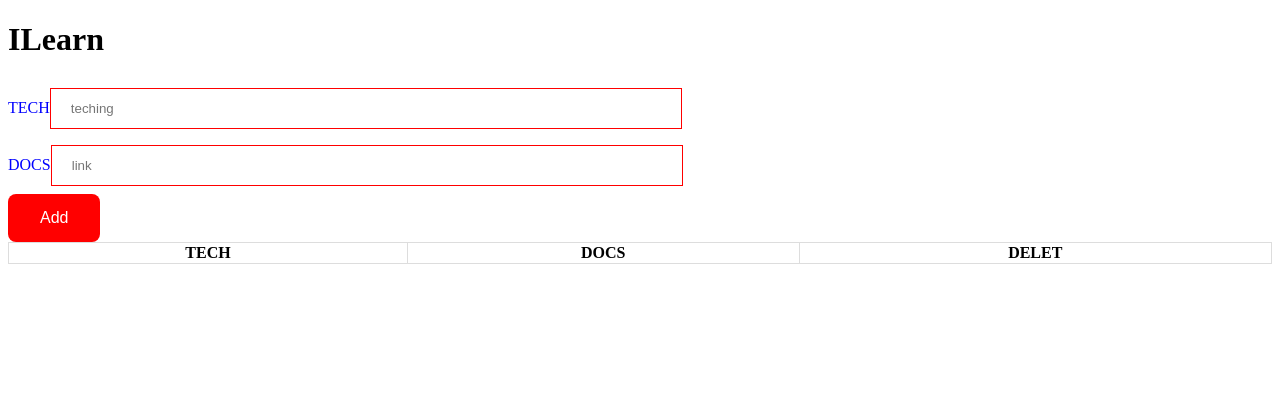
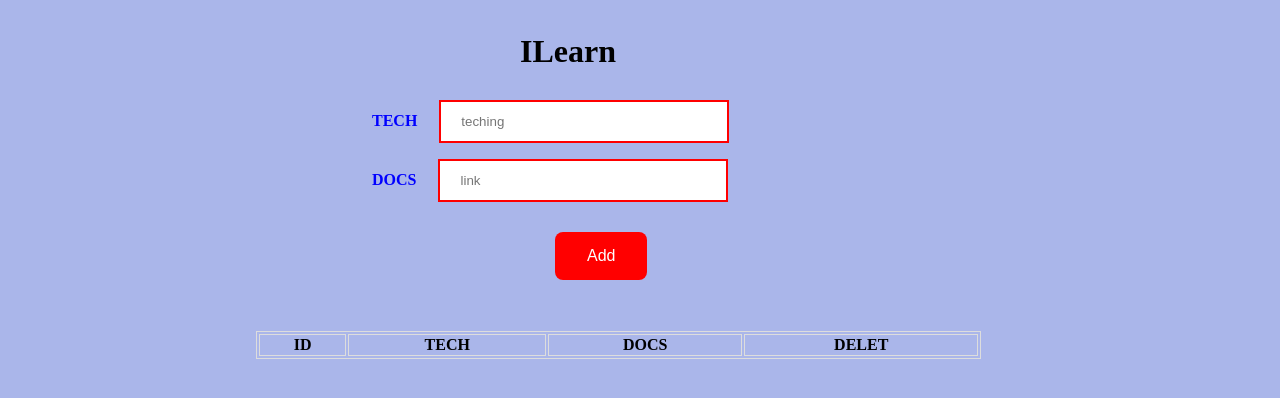
Before and after one commit to coStars/iLearn, a React app: page / in a window 1280 px wide. Shown: the top 398 px of the page. Built offline with nearby package versions, Linux system fonts and the light colour scheme.

Commit message:
remove style from jsx file and put it in css file, move input state to learnList file, add reduser

```diff
--- a/public/css/style.css
+++ b/public/css/style.css
@@ -1,17 +1,12 @@
-/*.form-group{
-  padding: 10px;
-  border: solid 1px #fff;
-  box-shadow: inset 1px 1px 2px 0 #707070;
-  transition: box-shadow 0.3s;
-}*/
+
 table, td, th {
     border: 1px solid #ddd;
     text-align: left;
 }
 
 table {
-    border-collapse: collapse;
-    width: 100%;
+    width: 125%;
+    margin: 22px -94px
 
 }
 
@@ -28,6 +23,7 @@ input {
   margin: 8px 0;
   box-sizing: border-box;
   border: 1px solid black;
+  border-width: 2px;
 }
 .btn-default {
   border-radius: 8px;
@@ -37,8 +33,36 @@ input {
     text-decoration: none;
     display: inline-block;
     font-size: 16px;
+    margin: 22px 205px 29px;
 }
 label {
   color: blue;
   font-size: 16px;
+  margin: 0px 22px;
+  font-weight: bold;
 }
+
+.valid-input{
+  border-color: green
+}
+.invalid-input{
+  border-color: red
+}
+#valid-button{
+  background-color: green;
+  color: white;
+}
+#invalid-button{
+  background-color: red;
+  color: white;
+}
+#name {
+  color: blue
+}
+body{
+  background-color: #aab6ea;
+  margin: 33px 350px;
+}
+h1{
+  margin: 22px 170px;
+}
--- a/src/LearnForm.jsx
+++ b/src/LearnForm.jsx
@@ -1,46 +1,60 @@
 import React from 'react'
-import '../public/css/style.css'
-const LearnForm = (props)=>{
-  const buttonStyle = props.TECH.length && props.DOCS.length
-      ? props.buttonStyle.validStyle
-      : props.buttonStyle.invalidStyle
+import style from '../public/css/style.css'
+import store from './reducer.js'
+class LearnForm extends React.Component {
+    constructor(props) {
+        super(props)
+        this.state = {
+            TECH: '',
+            DOCS: '',
+            ID: 1
+        }
+    }
+    addTechIfValid() {
+        if (this.state.TECH.length && this.state.DOCS.length) {
+            this.setState({
+                ID: this.state.ID + 1
+            })
+            store.dispatch({
+                type: 'ADD',
+                payload: {
+                    tech: this.state.TECH,
+                    docs: this.state.DOCS,
+                    id: this.state.ID
+                }
+            })
+            this.setState({TECH: '', DOCS: ''})
+        } else {
+            console.log('You must insert data')
+        }
+    }
+    changeTECH(ev) {
+        this.setState({TECH: ev.target.value})
+    }
+    changeDOCS(ev) {
+        this.setState({DOCS: ev.target.value})
+    }
+    render() {
+        const buttonStyle = this.state.TECH.length && this.state.DOCS.length
+            ? 'valid-button'
+            : 'invalid-button'
 
-      const inputStyle = props.TECH.length && props.DOCS.length
-      ? props.inputStyle.validStyle
-      : props.inputStyle.invalidStyle
-return(
+        const inputStyle = this.state.TECH.length && this.state.DOCS.length
+            ? 'valid-input'
+            : 'invalid-input'
+        return (
             <div>
                 <div>
                     <div className='form-group'>
                         <label>TECH</label>
-        <input
-          value={props.TECH}
-          onChange={props.changeTECH}
-          placeholder='teching'
-          type='text'
-          className='form-control'
-          id='tech'
-          style={inputStyle}
-        />
+                        <input value={this.state.TECH} onChange={this.changeTECH.bind(this)} placeholder='teching' type='text' className={inputStyle} id='tech'/>
                     </div>
                     <div className='form-group'>
                         <label>DOCS</label>
-        <input
-          value={props.DOCS}
-          onChange={props.changeDOCS}
-          placeholder='link'
-          type='text'
-          className='form-control'
-          id='docs'
-          style={inputStyle}
-        />
+                        <input value={this.state.DOCS} onChange={this.changeDOCS.bind(this)} placeholder='link' type='text' className={inputStyle} id='docs'/>
                     </div>
                     <div className='form-group'>
-        <button
-          className='btn-default'
-          onClick={props.addTechIfValid}
-          style={buttonStyle}
-        >
+                        <button className='btn-default' onClick={this.addTechIfValid.bind(this)} id={buttonStyle}>
                             Add
                         </button>
                     </div>
@@ -48,4 +62,5 @@ return(
             </div>
         )
     }
+}
 export default LearnForm
--- a/src/LearnList.jsx
+++ b/src/LearnList.jsx
@@ -5,6 +5,9 @@ const Learn = (props) =>{
   const knowledge = props.learnList.map(function (link) {
   return(
   <tr>
+    <td>
+      {link.id}
+    </td>
     <td>
       {link.tech}
     </td>
@@ -15,7 +18,7 @@ const Learn = (props) =>{
       <button
         type='button'
         className='close'
-        onClick={ _ => props.onRemove(link.tech)}
+        onClick={ _ => props.onRemove(link.id)}
       >
         <span>&times;</span>
       </button>
--- a/src/LearnTable.jsx
+++ b/src/LearnTable.jsx
@@ -5,6 +5,7 @@ return(
     <table className='table table-condensed'>
       <thead>
         <tr>
+          <th>ID</th>
            <th>TECH</th>
            <th>DOCS</th>
            <th>DELET</th>
--- a/src/Main.jsx
+++ b/src/Main.jsx
@@ -3,64 +3,16 @@ import {render} from 'react-dom'
 import LearnTable from './LearnTable.jsx'
 import LearnForm from './LearnForm.jsx'
 import store from './reducer.js'
-class Main extends React.Component {
-  constructor(props) {
-        super(props)
-        this.state = {
-            TECH: '',
-            DOCS: '',
-            buttonStyle: {
-                validStyle: {
-                    backgroundColor: 'green',
-                    color: 'white'
-                },
-                invalidStyle: {
-                    backgroundColor: 'red',
-                    color: 'white',
-                    borderColor: 'red'
-                }
-            },
-            inputStyle: {
-                validStyle: {
-                    borderColor: 'green'
-                },
-                invalidStyle: {
-                    borderColor: 'red'
-                }
-            }
-        }
+const Main = (props)=>{
+    function removeTeching(id) {
+        store.dispatch({type: 'DELETE', payload: id})
     }
-    addTechIfValid() {
-        if (this.state.TECH.length && this.state.DOCS.length) {
-            store.dispatch({
-                type: 'ADD',
-                payload: {
-                    tech: this.state.TECH,
-                    docs: this.state.DOCS
-                }
-            })
-            this.setState({TECH: '', DOCS: ''})
-        } else {
-            console.log('You must insert data')
-        }
-    }
-    changeTECH(ev) {
-        this.setState({TECH: ev.target.value})
-    }
-    changeDOCS(ev) {
-        this.setState({DOCS: ev.target.value})
-    }
-    removeTeching(tech) {
-        store.dispatch({type: 'DELETE', payload: tech})
-    }
-    render() {
-        return (
-            <div>
-                <h1>ILearn</h1>
-                <LearnForm addTechIfValid={this.addTechIfValid.bind(this)} changeTECH={this.changeTECH.bind(this)} changeDOCS={this.changeDOCS.bind(this)} TECH={this.state.TECH} DOCS={this.state.DOCS} buttonStyle={this.state.buttonStyle} inputStyle={this.state.inputStyle}/>
-                <LearnTable learnList={this.props.data} onRemove={this.removeTeching.bind(this)}/>
-            </div>
-        )
-    }
+    return (
+        <div>
+            <h1>ILearn</h1>
+            <LearnForm />
+            <LearnTable learnList={props.data} onRemove={removeTeching.bind(this)}/>
+        </div>
+    )
 }
 export default Main
--- a/src/index.jsx
+++ b/src/index.jsx
@@ -3,7 +3,7 @@ import React from 'react'
 import ReactDOM from 'react-dom'
 import store from './reducer.js'
 const render = ()=>ReactDOM.render(
-  <Main data={store.getState()} />,
+  <Main data={store.getState().techs} />,
   document.getElementById('hello-world')
 );
 render()
--- a/src/reducer.js
+++ b/src/reducer.js
@@ -1,15 +1,19 @@
-import {createStore} from 'redux'
-function counter(state = [], action) {
+import {createStore,combineReducers} from 'redux'
+function techsReducer(state = [], action) {
   switch (action.type) {
   case 'ADD':
     return state.concat(action.payload);
   case 'DELETE':
-    return state.filter((item) => {
-      return item.tech !== action.payload
-    })
+    return state.filter(item =>
+     item.id !== action.payload
+    )
   default:
     return state
   }
 }
-var store = createStore(counter)
+
+const reducers = combineReducers({
+  techs: techsReducer
+});
+var store = createStore(reducers)
 export default store
```
Also changed, not shown: 1 other file (tests, documents, lock files or other folders). Lines whose indentation alone changed are shown as unchanged.
